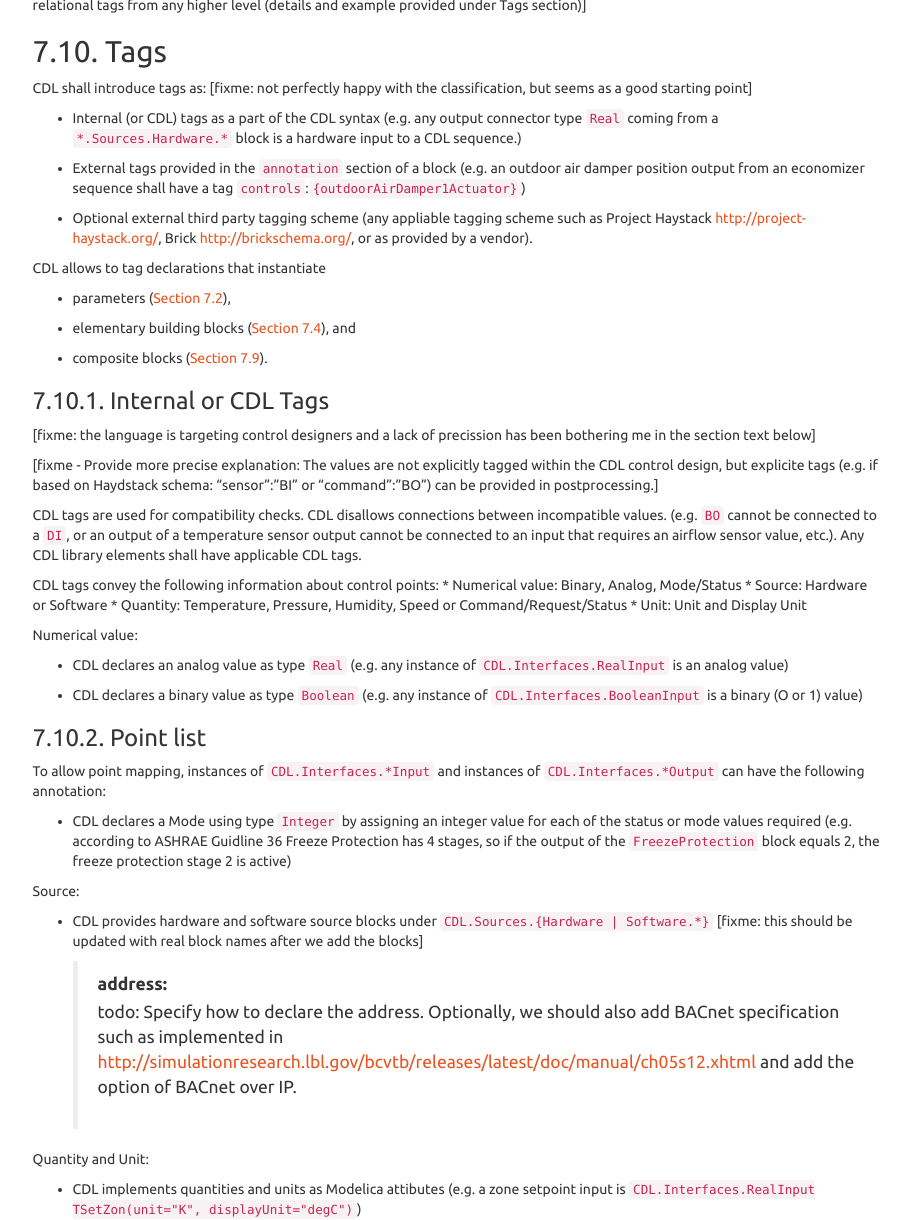
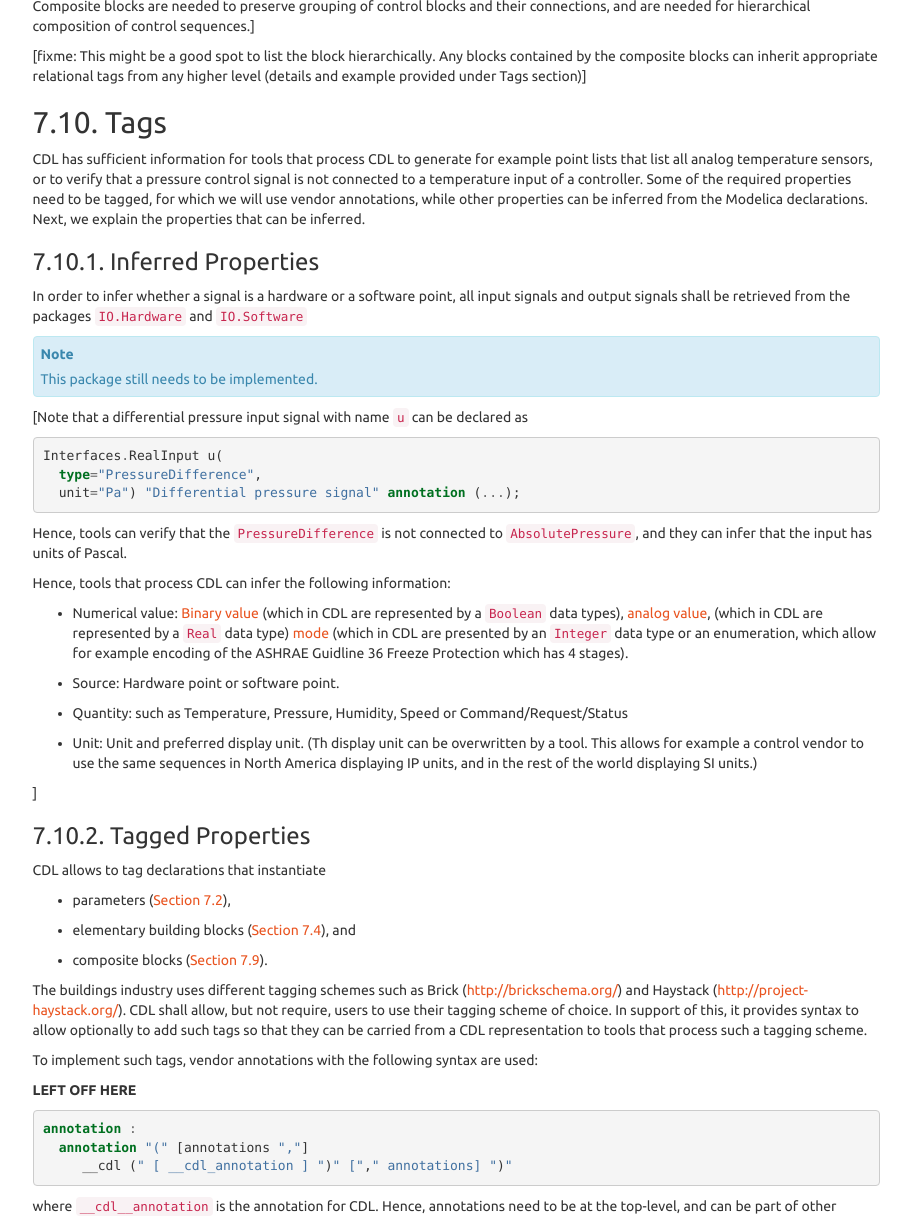
Before and after one commit to lbl-srg/obc, a Sphinx documentation site: the page built from specification/source/cdl.rst, in a window 1280 px wide and 1400 px high, scrolled down 4336 px, cut to the strip 180-1400 px from the top of the window. Shown: the whole strip, without its empty margins (330-1241 px from the left). Built offline with Sphinx 7.4.7, drawn with Linux system fonts in a browser that asks for light colours; cross-references to code outside the pages are shown as plain code; some of the changed text lies outside the part shown.

Commit message:
Further revised specification

```diff
--- a/specification/source/cdl.rst
+++ b/specification/source/cdl.rst
@@ -82,6 +82,10 @@ See the Modelica 3.3 specification Chapter 10 for array notation.
 
 [`enumeration` or `Boolean` data types are not permitted as array indices.]
 
+.. note::
+
+   We still need to define the allowed values for `quantity`, for example
+   ``ThermodynamicTemperature`` rather than ``Temp``.
 
 
 Encapsulation of functionality
@@ -324,11 +328,58 @@ and are needed for hierarchical composition of control sequences.]
 Tags
 ^^^^
 
-CDL shall introduce tags as: [fixme: not perfectly happy with the classification, but seems as a good starting point]
+CDL has sufficient information for tools that process CDL to
+generate for example point lists that list all analog temperature sensors,
+or to verify that a pressure control signal is not connected to a temperature
+input of a controller.
+Some of the required properties need to be tagged, for which we will
+use vendor annotations, while other properties
+can be inferred from the Modelica declarations.
+Next, we explain the properties that can be inferred.
 
-* Internal (or CDL) tags as a part of the CDL syntax (e.g. any output connector type ``Real`` coming from a ``*.Sources.Hardware.*`` block is a hardware input to a CDL sequence.)
-* External tags provided in the ``annotation`` section of a block (e.g. an outdoor air damper position output from an economizer sequence shall have a tag ``controls``:``{outdoorAirDamper1Actuator}``)
-* Optional external third party tagging scheme (any appliable tagging scheme such as Project Haystack http://project-haystack.org/, Brick http://brickschema.org/, or as provided by a vendor).
+Inferred Properties
+...................
+
+In order to infer whether a signal is a hardware or a software point,
+all input signals and output signals shall be retrieved from
+the packages ``IO.Hardware`` and ``IO.Software``
+
+.. note:: This package still needs to be implemented.
+
+[Note that a differential pressure input signal with name ``u``
+can be declared as
+
+.. code-block:: modelica
+
+   Interfaces.RealInput u(
+     type="PressureDifference",
+     unit="Pa") "Differential pressure signal" annotation (...);
+
+Hence, tools can verify that the ``PressureDifference`` is not connected
+to ``AbsolutePressure``, and they can infer that the input has units of Pascal.
+
+Hence, tools that process CDL can infer the following information:
+
+* Numerical value:
+  :term:`Binary value <Binary Value>`
+  (which in CDL are represented by a ``Boolean`` data types),
+  :term:`analog value <Analog Value>`,
+  (which in CDL are represented by a ``Real`` data type)
+  :term:`mode <Mode>`
+  (which in CDL are presented by an ``Integer`` data type or an enumeration,
+  which allow for example encoding of the
+  ASHRAE Guidline 36 Freeze Protection which has 4 stages).
+* Source: Hardware point or software point.
+* Quantity: such as Temperature, Pressure, Humidity, Speed or Command/Request/Status
+* Unit: Unit and preferred display unit. (Th display unit
+  can be overwritten by a tool. This allows for example a control vendor
+  to use the same sequences in North America displaying IP units, and in
+  the rest of the world displaying SI units.)
+
+]
+
+Tagged Properties
+.................
 
 CDL allows to tag declarations that instantiate
 
@@ -336,98 +387,16 @@ CDL allows to tag declarations that instantiate
 * elementary building blocks (:numref:`sec_ele_bui_blo`), and
 * composite blocks (:numref:`sec_com_blo`).
 
+The buildings industry uses different tagging schemes such as
+Brick (http://brickschema.org/) and Haystack (http://project-haystack.org/).
+CDL shall allow, but not require, users to use their tagging scheme of choice.
+In support of this, it provides syntax to allow optionally to add such tags so that they can
+be carried from a CDL representation to tools that process such a tagging
+scheme.
 
-Internal or CDL Tags
-....................
+To implement such tags, vendor annotations with the following syntax are used:
 
-[fixme: the language is targeting control designers and a lack of precission has been bothering me in the section text below]
-
-[fixme - Provide more precise explanation: The values are not explicitly tagged within the CDL control design, but explicite tags (e.g. if based on Haydstack schema: "sensor":"BI" or "command":"BO") can be provided in postprocessing.]
-
-CDL tags are used for compatibility checks. CDL disallows connections between incompatible values. (e.g. ``BO`` cannot be connected to a ``DI``, or an output of a temperature sensor output cannot be connected to an input that requires an airflow sensor value, etc.). Any CDL library elements shall have applicable CDL tags.
-
-CDL tags convey the following information about control points:
-* Numerical value: Binary, Analog, Mode/Status
-* Source: Hardware or Software
-* Quantity: Temperature, Pressure, Humidity, Speed or Command/Request/Status
-* Unit: Unit and Display Unit
-
-Numerical value:
-
-* CDL declares an analog value as type ``Real`` (e.g. any instance of ``CDL.Interfaces.RealInput`` is an analog value)
-
-* CDL declares a binary value as type ``Boolean`` (e.g. any instance of ``CDL.Interfaces.BooleanInput`` is a binary (O or 1) value)
-
-
-Point list
-..........
-
-To allow point mapping,
-instances of ``CDL.Interfaces.*Input`` and
-instances of ``CDL.Interfaces.*Output`` can have
-the following annotation:
-
-* CDL declares a Mode using type ``Integer`` by assigning an integer value for each of the status or mode values required (e.g. according to ASHRAE Guidline 36 Freeze Protection has 4 stages, so if the output of the ``FreezeProtection`` block equals 2, the freeze protection stage 2 is active)
-
-Source:
-
-* CDL provides hardware and software source blocks under ``CDL.Sources.{Hardware | Software.*}`` [fixme: this should be updated with real block names after we add the blocks]
-
-   address:
-      todo: Specify how to declare the address. Optionally, we
-      should also add BACnet specification such as implemented
-      in
-      http://simulationresearch.lbl.gov/bcvtb/releases/latest/doc/manual/ch05s12.xhtml
-      and add the option of BACnet over IP.
-
-Quantity and Unit:
-
-* CDL implements quantities and units as Modelica attibutes (e.g. a zone setpoint input is ``CDL.Interfaces.RealInput TSetZon(unit="K", displayUnit="degC")``)
-
-
-
-External tags
-.............
-
-[fixme: Which CDL elements have which relational tags? Which are mandatory? Should we allow additional tags?]
-
-CDL shall provide certain relational tags using a syntax which is not essencial to run the control software. CDL uses tag labels as defined by http://brickschema.org/ (see a full description of the Brick schema in the section on Optional External Tags). The function of these tags is to describe the hierarchy and define relations between CDL blocks and the controlled plant.
-
-CDL shall provide the following tags:
-
-.. code::
-
-   name/ID
-   contains/isLocatedIn
-   controls/isControlledBy
-   hasPart/isPartOf
-   feeds/isFedBy
-   hasInput/isInputOf
-   hasOutput/isOutputOf
-
-[fixme: add to the list above as we go along]
-
-To implement the tags, Modelica vendor annotations are used. For example, an economizer enable/disable block is a part of the economizer sequence for "AHU-1" plant [fixme: how do we assign the plant name? Should the user create it or edit it as he instantates the AHU plant block?]:
-
-.. code-block:: modelica
-
-   AtomicSequences.EconEnableDisable econEnableDisable
-   annotation (Placement(transformation(extent={{-20,-60},{0,-40}})),
-    __cdl( {cdl_tags_name} =
-      {"Name/ID"    : "Economizer Enable-Disable 1",
-    "isLocatedIn": {inherit from AHU-1},
-    "isPartOf"   : "AHU-1",
-    "contains"   : "", [fixme: do we want to keep empty tags, seems easier to automate]
-    "hasPart"    : "",
-    "hasInput"   : "TOut",
-    "hasInput"   : "FreezeProtectionStage",
-    "hasInput"   : "@whitehouse.ahu3",
-    "hasOutput"  : "EcoOnOffSta"));
-
-[fixme: do we still need to leave this in:
-The syntax is as follows:
-
-The vendor annotations have the syntax
+**LEFT OFF HERE**
 
 .. code-block:: modelica
 
@@ -440,27 +409,6 @@ Hence, annotations need to be at the top-level,
 and can be part of other annotation declarations.
 [The requirement to be at the top-level
 could be relaxed if needed for a specific annotation.]
-
-]
-
-
-Optional External Tags
-......................
-
-CDL shall declare a syntax that allows use of (certain) tagging schemes, such as Project Haystack (http://project-haystack.org/) and Brick http://brickschema.org/.
-
-
-Project Haystack allows tagging of various objects. It is hierarchical
-with the three entities *Site*, *Equip* and *Point*, see
-http://project-haystack.org/doc/Structure.
-These entities are linked to each other through references,
-which allows that each instance (of an equipment *Equip*, for example)
-can have a self-contained list of tags. Hence, for CDL, we
-allow the following tagging to be applied to
-instances of
-*parameters* (:numref:`sec_cld_per_typ`),
-*elementary building blocks* (:numref:`sec_ele_bui_blo`), and
-*composite blocks* (:numref:`sec_com_blo`).
 
 
 .. code:: modelica
@@ -516,6 +464,70 @@ input already unambiguously declares to what entity it belongs to, and the
 sensor input will automatically get the full name ``whitehouse.ahu3.TSup``.
 Furthermore, through the ``connect(whitehouse.ahu3.TSup, ...)`` statement,
 a tool can infer what upstream component sends the input signal.]
+
+
+
+CDL shall provide certain relational tags using a syntax which is not essencial to run the control software. CDL uses tag labels as defined by http://brickschema.org/ (see a full description of the Brick schema in the section on Optional External Tags). The function of these tags is to describe the hierarchy and define relations between CDL blocks and the controlled plant.
+
+CDL shall provide the following tags:
+
+.. code::
+
+   name/ID
+   contains/isLocatedIn
+   controls/isControlledBy
+   hasPart/isPartOf
+   feeds/isFedBy
+   hasInput/isInputOf
+   hasOutput/isOutputOf
+
+[fixme: add to the list above as we go along]
+
+To implement the tags, Modelica vendor annotations are used. For example, an economizer enable/disable block is a part of the economizer sequence for "AHU-1" plant [fixme: how do we assign the plant name? Should the user create it or edit it as he instantates the AHU plant block?]:
+
+.. code-block:: modelica
+
+   AtomicSequences.EconEnableDisable econEnableDisable
+   annotation (Placement(transformation(extent={{-20,-60},{0,-40}})),
+    __cdl( {cdl_tags_name} =
+      {"Name/ID"    : "Economizer Enable-Disable 1",
+    "isLocatedIn": {inherit from AHU-1},
+    "isPartOf"   : "AHU-1",
+    "contains"   : "", [fixme: do we want to keep empty tags, seems easier to automate]
+    "hasPart"    : "",
+    "hasInput"   : "TOut",
+    "hasInput"   : "FreezeProtectionStage",
+    "hasInput"   : "@whitehouse.ahu3",
+    "hasOutput"  : "EcoOnOffSta"));
+
+[fixme: do we still need to leave this in:
+The syntax is as follows:
+
+
+
+]
+
+
+Optional External Tags
+......................
+
+CDL shall declare a syntax that allows use of (certain) tagging schemes, such as Project Haystack (http://project-haystack.org/) and Brick http://brickschema.org/.
+
+
+Project Haystack allows tagging of various objects. It is hierarchical
+with the three entities *Site*, *Equip* and *Point*, see
+http://project-haystack.org/doc/Structure.
+These entities are linked to each other through references,
+which allows that each instance (of an equipment *Equip*, for example)
+can have a self-contained list of tags. Hence, for CDL, we
+allow the following tagging to be applied to
+instances of
+*parameters* (:numref:`sec_cld_per_typ`),
+*elementary building blocks* (:numref:`sec_ele_bui_blo`), and
+*composite blocks* (:numref:`sec_com_blo`).
+
+
+
 
 .. todo:: Check if we should use tags for alarms, or use a CDL block for this.
 
```
Also changed, not shown: specification/source/glossary.rst (+16 -0 lines).
